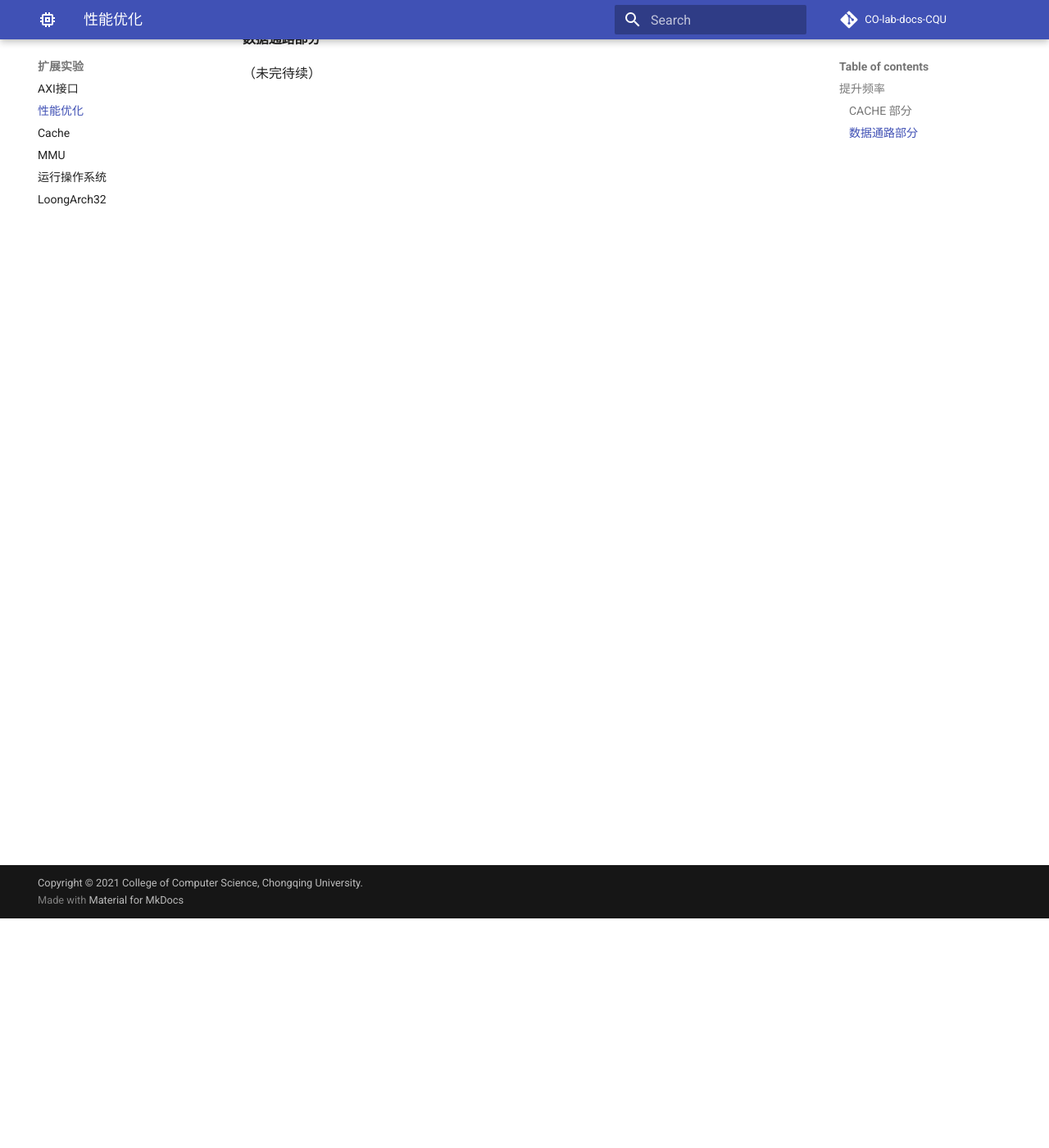
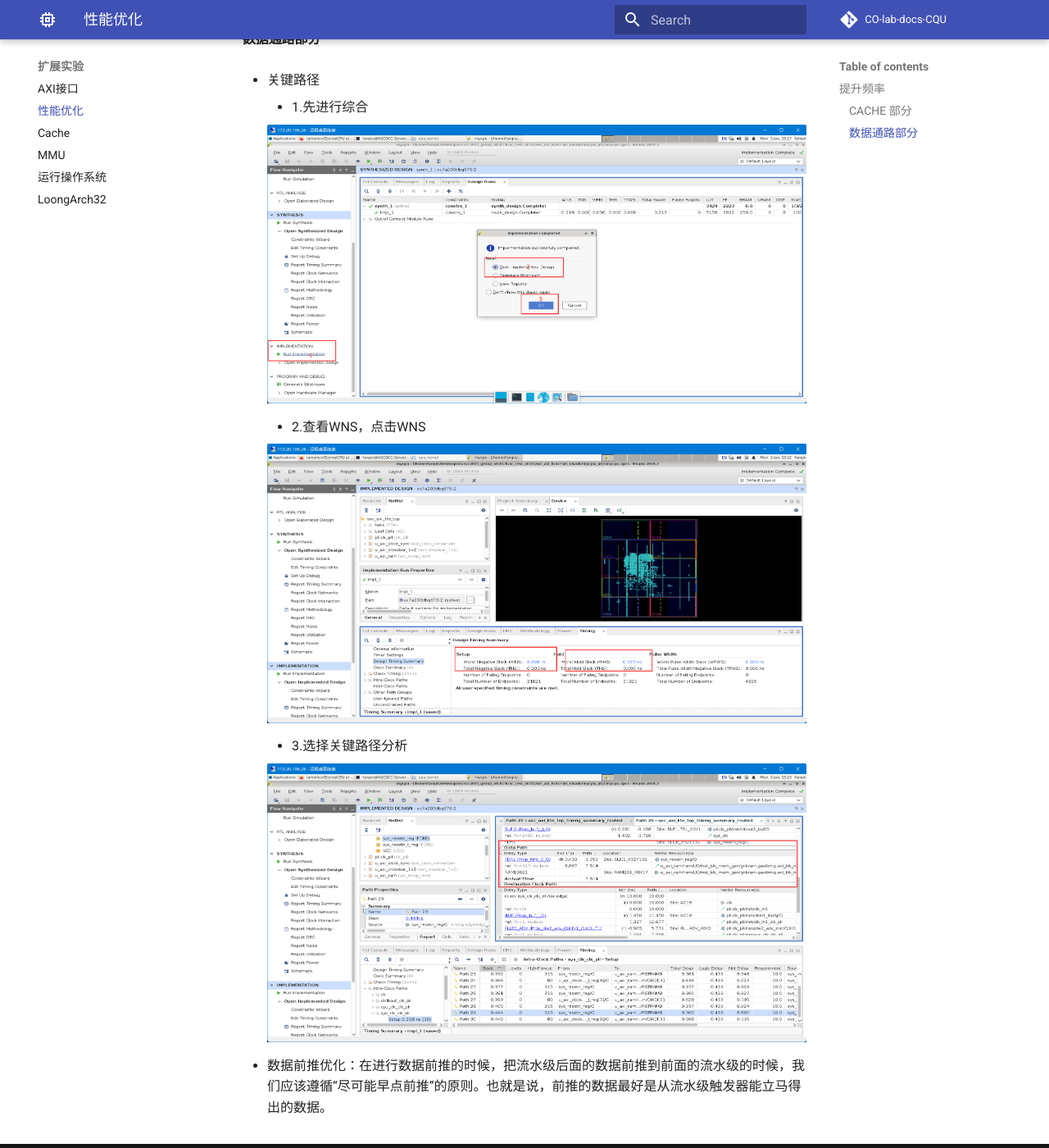
Before and after one commit to CQU-CS-LABs/CO-lab-docs-CQU, an MkDocs documentation site: the page built from docs/ext/opt.md, in a window 1280 px wide and 1400 px high, scrolled down 280 px. Shown: the whole window at 82% size. Built offline with MkDocs 1.6.1 and Material for MkDocs 9.7.7, drawn with Linux system fonts in a browser that asks for light colours; comment, search, counter and statistics services are not loaded.

Commit message:
Add method to check critical path

```diff
--- a/docs/ext/opt.md
+++ b/docs/ext/opt.md
@@ -6,4 +6,18 @@
 
 ####  **数据通路部分**
 
-（未完待续）
++ 关键路径
+
+    - 1.先进行综合
+
+      ![path1](../img/path1.png)
+
+    - 2.查看WNS，点击WNS
+
+      ![path2](../img/path2.png)
+
+    - 3.选择关键路径分析
+
+      ![path3](../img/path3.png)
+
++ 数据前推优化：在进行数据前推的时候，把流水级后面的数据前推到前面的流水级的时候，我们应该遵循“尽可能早点前推”的原则。也就是说，前推的数据最好是从流水级触发器能立马得出的数据。
```
Also changed, not shown: docs/img/path1.png (added), docs/img/path2.png (added), docs/img/path3.png (added).
